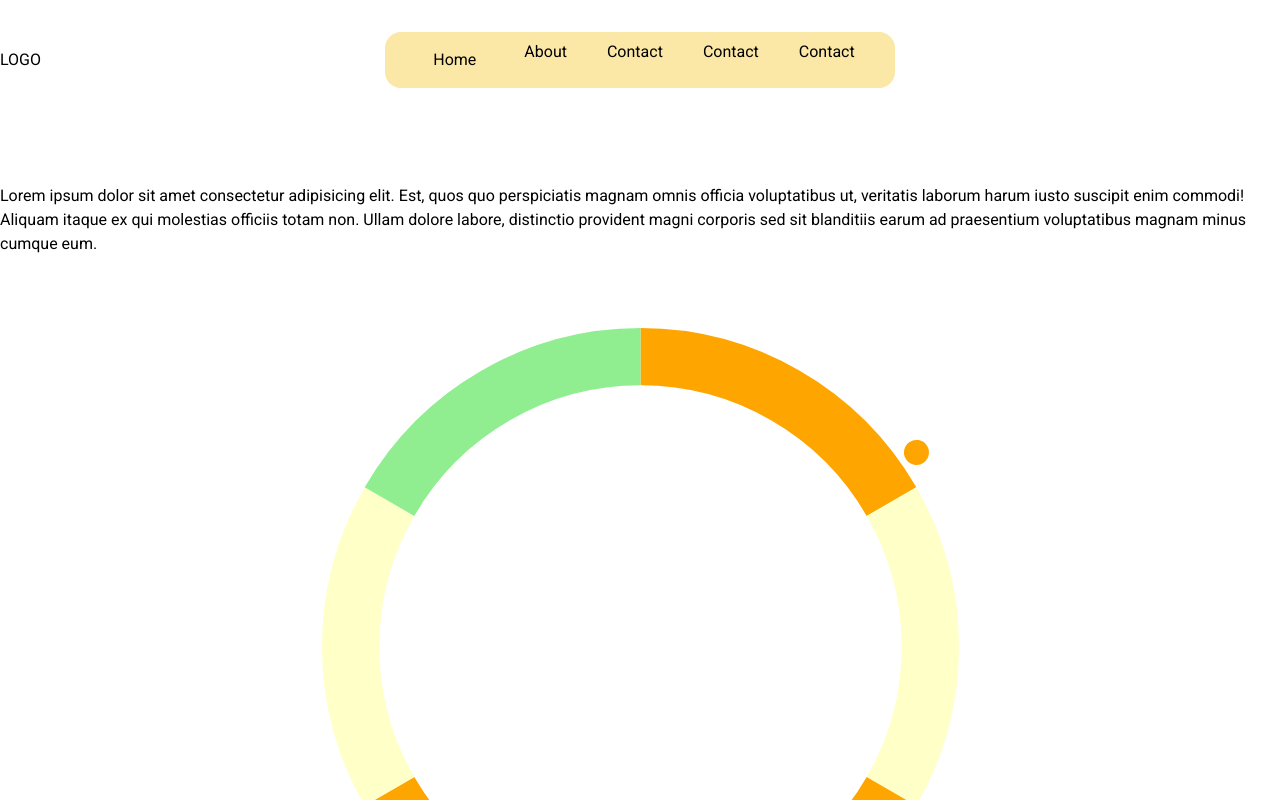
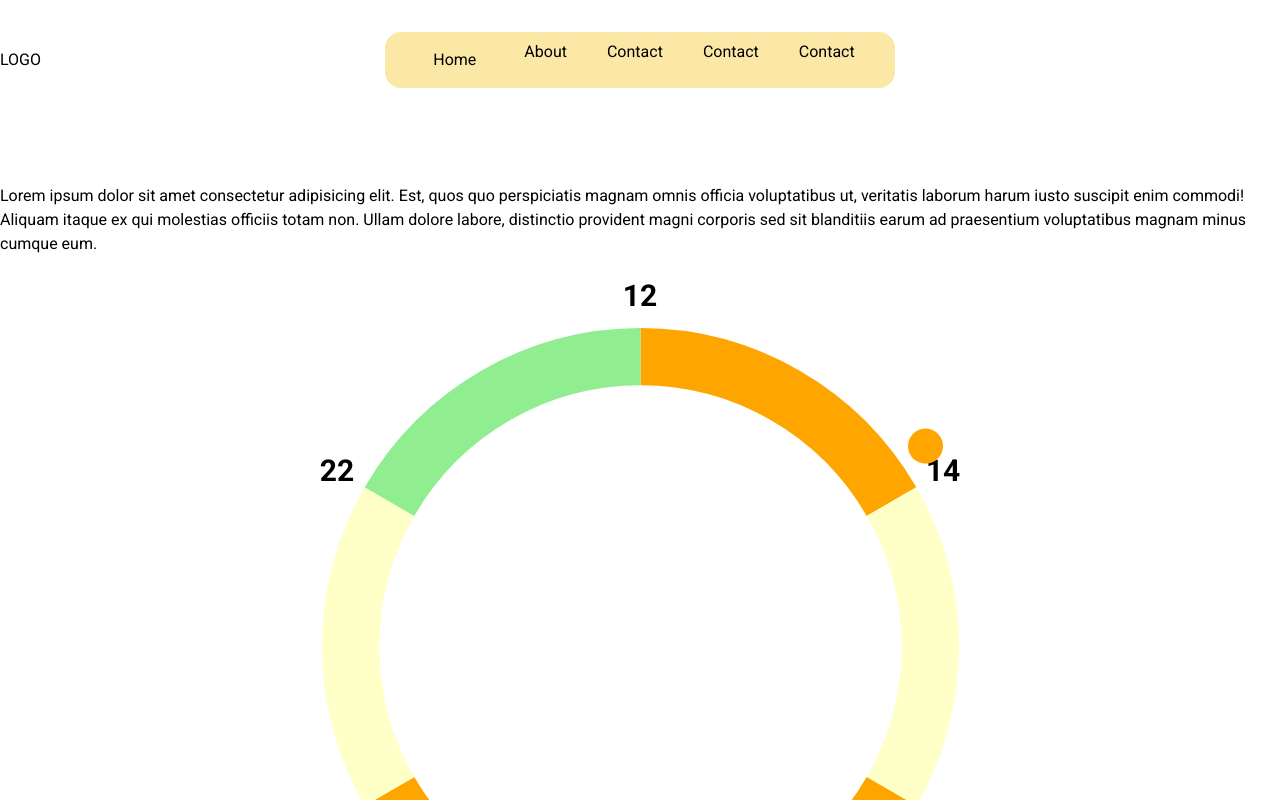
Before and after one commit to rubuz/cenergija-react, a React (Vite) app: page / in a window 1280 px wide. Shown: the top 800 px of the page. Built offline with nearby package versions, Linux system fonts and the light colour scheme.

Commit message:
analog clock numbers works

```diff
--- a/src/components/ChartDonut.tsx
+++ b/src/components/ChartDonut.tsx
@@ -12,6 +12,7 @@ import {
 import useCurrentTimePeriod from "../hooks/useCurrentTimePeriod";
 // import Clock from "./Clock";
 import ClockDot from "./ClockDot";
+import ClockNumbers from "./ClockNumbers";
 
 ChartJS.register(ArcElement, Tooltip, Legend);
 
@@ -36,7 +37,7 @@ const ChartDonut = () => {
 
   const colors: string[] = season[dayType][timeOfDay].colors;
   const currentHour = new Date().getHours();
-  const hourIn12Format = currentHour > 12 ? currentHour - 12 : currentHour;
+  const hourIn12Format = currentHour > 11 ? currentHour - 12 : currentHour;
   const colorIndex = isAM
     ? hourAMIndexMapping[hourIn12Format]
     : hourPMIndexMapping[hourIn12Format];
@@ -75,8 +76,11 @@ const ChartDonut = () => {
         {/* <div className="absolute left-1/2 top-1/2 -translate-x-1/2 -translate-y-[49.2%]">
           <Clock />
         </div> */}
+        <div className="absolute top-0 z-10 w-full">
+          <ClockDot dotColor={dotColor} />
+        </div>
         <div className="absolute top-0 w-full">
-          <ClockDot dotColor={dotColor} />
+          <ClockNumbers isAM={isAM} />
         </div>
       </div>
       {/* <div className="relative mx-auto flex w-1/2 items-center justify-center">
--- a/src/components/ClockDot.tsx
+++ b/src/components/ClockDot.tsx
@@ -25,7 +25,7 @@ const ClockDot = ({ dotColor }: { dotColor: string }) => {
     >
       <div
         style={{ backgroundColor: dotColor }}
-        className="absolute left-1/2 top-0 aspect-square h-[25px] origin-center -translate-x-1/2 rounded-full"
+        className="absolute -top-4 left-1/2 aspect-square h-[35px] origin-center -translate-x-1/2 rounded-full"
       ></div>
     </div>
   );
--- /dev/null
+++ b/src/components/ClockNumbers.tsx
@@ -0,0 +1,39 @@
+const ClockNumbers = ({ isAM }: { isAM: boolean }) => {
+  let numbers: number[] = [];
+  if (isAM) {
+    numbers = [6, 7, 12];
+  } else {
+    numbers = [14, 16, 20, 22, 12];
+  }
+  const radius = 50;
+
+  return (
+    <div className="flex flex-col items-center">
+      <div className="relative flex  aspect-square w-full justify-center rounded-full bg-transparent">
+        {numbers.map((number) => {
+          const angle = (number / 12) * 2 * Math.PI;
+          const x = 50 + radius * Math.cos(angle - Math.PI / 2);
+          const y = 50 + radius * Math.sin(angle - Math.PI / 2);
+
+          return (
+            <label
+              key={number}
+              className="absolute text-center"
+              style={{
+                left: `${x}%`,
+                top: `${y}%`,
+                transform: `translate(-50%, -50%)`,
+              }}
+            >
+              <span className="inline-block text-3xl font-semibold text-black">
+                {number}
+              </span>
+            </label>
+          );
+        })}
+      </div>
+    </div>
+  );
+};
+
+export default ClockNumbers;
```
